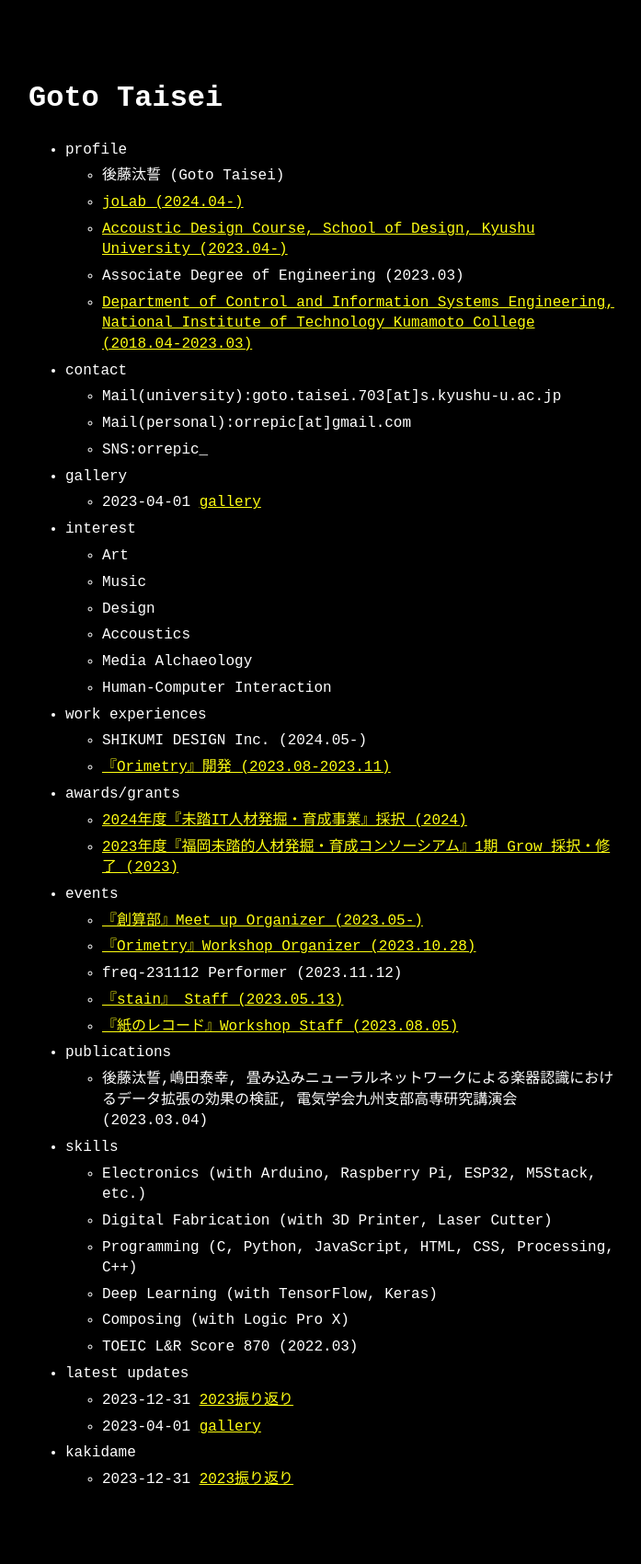
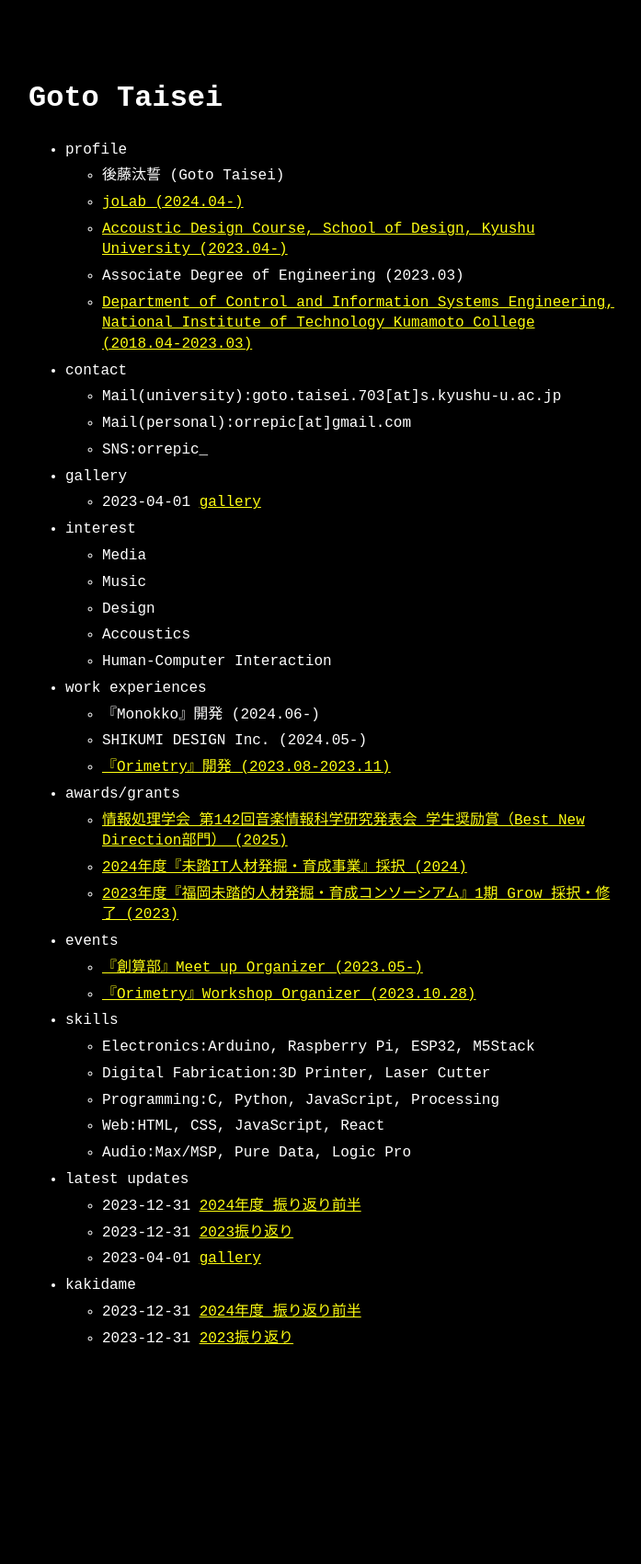
Before and after one commit to orrepic/orrepic.github.io, a Jekyll site: the page built from index.md, in a window 1280 px wide. Shown: the whole page at 92% size, without its empty margins (289-986 px from the left). Built offline with Jekyll 4.4.1, drawn with Linux system fonts in a browser that asks for light colours; after the commit the page ends 1546 px from its top, so only the background shows below that.

```diff
--- a/Gemfile
+++ b/Gemfile
@@ -3,5 +3,10 @@
 source "https://rubygems.org"
 
 gem "kramdown-parser-gfm"
+gem "webrick"
+gem "csv"
+gem "bigdecimal"
+gem "base64"
+gem "logger"
 
 gemspec
--- a/_data/menu.yml
+++ b/_data/menu.yml
@@ -28,11 +28,10 @@ entries:
 
   - title: interest
     entries:
-      - title: Art
+      - title: Media
       - title: Music
       - title: Design
       - title: Accoustics
-      - title: Media Alchaeology
       - title: Human-Computer Interaction
 
   # - title: positions
@@ -44,12 +43,15 @@ entries:
 
   - title: work experiences
     entries:
+      - title: 『Monokko』開発 (2024.06-)
       - title: SHIKUMI DESIGN Inc. (2024.05-)
       - title: 『Orimetry』開発 (2023.08-2023.11)
         url: https://note.com/mitou_fukuoka/n/na8d9210137fd?sub_rt=share_pw
 
   - title: awards/grants
     entries:
+      - title: 情報処理学会 第142回音楽情報科学研究発表会 学生奨励賞（Best New Direction部門） (2025)
+        url: https://www.design.kyushu-u.ac.jp/topics/26562/
       - title: 2024年度『未踏IT人材発掘・育成事業』採択 (2024)
         url: https://www.ipa.go.jp/jinzai/mitou/it/2024/koubokekka.html
       - title: 2023年度『福岡未踏的人材発掘・育成コンソーシアム』1期 Grow 採択・修了 (2023)
@@ -61,24 +63,23 @@ entries:
         url: https://engineercafe.jp/ja/topics/7532
       - title: 『Orimetry』Workshop Organizer (2023.10.28)
         url: https://mitou-fukuoka.org/2023/10/18/orimetry_workshop/
-      - title: freq-231112 Performer (2023.11.12)
-      - title: 『stain』 Staff (2023.05.13)
-        url: https://stain.peatix.com/
-      - title: 『紙のレコード』Workshop Staff (2023.08.05)
-        url: https://www.design.kyushu-u.ac.jp/pages/daikoukai/
+      # - title: freq-231112 Performer (2023.11.12)
+      # - title: 『stain』 Staff (2023.05.13)
+      #   url: https://stain.peatix.com/
+      # - title: 『紙のレコード』Workshop Staff (2023.08.05)
+      #   url: https://www.design.kyushu-u.ac.jp/pages/daikoukai/
 
-  - title: publications
-    entries:
-      - title: 後藤汰誓,嶋田泰幸, 畳み込みニューラルネットワークによる楽器認識におけるデータ拡張の効果の検証, 電気学会九州支部高専研究講演会 (2023.03.04)
+  # - title: publications
+  #   entries:
+  #     - title: 後藤汰誓,嶋田泰幸, 畳み込みニューラルネットワークによる楽器認識におけるデータ拡張の効果の検証, 電気学会九州支部高専研究講演会 (2023.03.04)
 
   - title: skills
     entries:
-      - title: Electronics (with Arduino, Raspberry Pi, ESP32, M5Stack, etc.)
-      - title: Digital Fabrication (with 3D Printer, Laser Cutter)
-      - title: Programming (C, Python, JavaScript, HTML, CSS, Processing, C++)
-      - title: Deep Learning (with TensorFlow, Keras)
-      - title: Composing (with Logic Pro X)
-      - title: TOEIC L&R Score 870 (2022.03)
+      - title: Electronics:Arduino, Raspberry Pi, ESP32, M5Stack
+      - title: Digital Fabrication:3D Printer, Laser Cutter
+      - title: Programming:C, Python, JavaScript, Processing
+      - title: Web:HTML, CSS, JavaScript, React
+      - title: Audio:Max/MSP, Pure Data, Logic Pro
 
   - title: latest updates
     post_list:
--- /dev/null
+++ b/_posts/2023-12-31-hurikaeri2024zenhan.md
@@ -0,0 +1,26 @@
+---
+layout: post
+title: "2024年度 振り返り前半"
+category: kakidame
+---
+
+# 序
+2024年度も半分終わり、涼しい季節になってきたので、記憶がなくなる前に振り返りブログを書こうと思う。今年度は今までにないほど忙しく本当に記憶がなくなっていることもあるので、せめて覚えていることだけでも書き留めておこうと思う。
+
+# 1月から3月
+2024年度ではないけれど、書いていなかったのでここで書く。
+大学の授業や、口頭試験というコース恒例イベントのための対策をしながら、年度末に多い発表会などのイベントに参加していた。
+
+乾燥野菜を使ったフィードバック作品とかを作ったり、作曲の授業で曲作ったりしていた。
+<img src="https://lh3.googleusercontent.com/pw/AP1GczOXjX5qLPnmIm-QfDZqzyDOt1f5QrEiC76i_1cQaqMrSDQfYs4uCNIfAAAvdljWaYKgt4ucKoQ09SahFOGKed2easvsHUhZfrldwtEiCTSQPLdaghU=w800-h593" class="photoembed-maker" >
+
+東京に行っていろんな展示を見たりもした。例えば文科庁メディア芸術クリエイター育成事業の展示会など。
+
+そんなことをしつつ、[IPA未踏](https://www.ipa.go.jp/jinzai/mitou/about.html)に出すアイデアを考えていた。はっきりとしたアイデアが出るまでは、毎晩一緒に開発する大塚くんと頭を捻りまくって考えていた。とある夜、大塚くんが「モノに目がついたらいいんじゃない？」と言い出し、確かにそれは体験として面白いだけではなく、これからの生活を変えていくような何かが作れるかもしれない、と考え、AIに強いと定評のある石山さんをチームに誘い提案書を書いた。写真はチームで提案書を書いているときの様子。
+
+<img src="https://lh3.googleusercontent.com/pw/AP1GczNJsz1uyu1vtq6Z4JnVK0B-7BB6nXEHJNRBdFwQviAM42ZaRopaT-nASEZRr0WuZCntK4z6xBIqImo09AuEDHZJoApanAMyM8MIb5GL-AIRGVjavII=w800-h600" class="photoembed-maker" >
+
+# 4月
+研究室に配属され「研究どうしよー」と考えていたら、未踏の提案書が通っており面接審査へ進むこととなった。通過のメールが届いた瞬間に緊張（？）で体が震え出し、その直後の指導教員とのMTGで「大丈夫？」と言われたことを思いだす。通過通知から面接まで数日しかなかったため、ドタバタで面接準備をした。面接対策は難しかった。どうしてもイマイチな発表にしかならない。当日の時間ギリギリまで練習しながら気づいたのは「怒られないような発表」をしていることだった。面接で対面する未踏のプロジェクトマネージャ（PM）たちはそれぞれの専門において有名で実力のある方ばかりで、少しでもボロを出せばすぐに気付かれてしまう。そのため、なんとなく「できるだけボロを出さないように」発表しようとしていたのだと思う。それが良くないのだ、と面接直前に気づき「怒られても良いから言いたいこと全部言おう」と方針を変えた。面接本番は質問タイムで無茶苦茶テンパったりしたが、なんとか一通りやり通すことができた。面接にいけただけでもすごく良い体験だった、と思った。
+
+# 5月
```
Also changed, not shown: _posts/2023-4-1-gallery.md (+10 -0 lines), Gemfile.lock, 9 other files.
